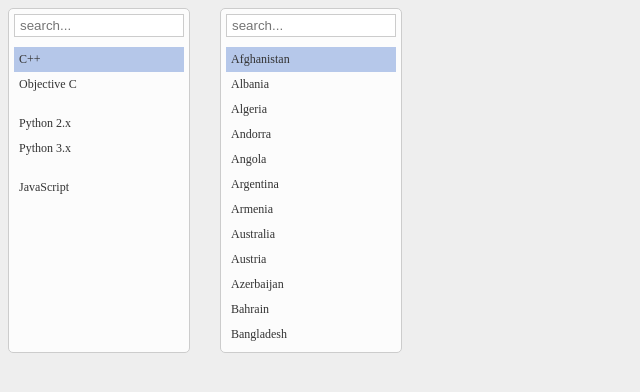
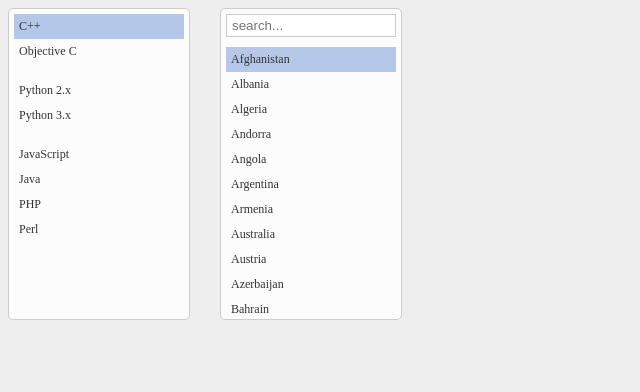
Before and after one commit to ikalnytskyi/listbox.js, a plain HTML site: page src/test.html in a window 1280 px wide. Shown: the whole page, without its empty margins (0-640 px from the left). Drawn offline with Linux system fonts and the light colour scheme.

Commit message:
Resize list to avaliable listbox space.

```diff
--- a/src/js/listbox.js
+++ b/src/js/listbox.js
@@ -60,13 +60,13 @@ Listbox.prototype = {
 
         // searchbar wrapper is needed for properly stretch
         // the seacrhbar over the listbox width
-        var searchbar_wrapper = $('<div>')
+        var searchbarWrapper = $('<div>')
             .addClass(this.SEARCHBAR_CLASS + '-wrapper')
             .appendTo(this._listbox)
 
         var searchbar = $('<input>')
             .addClass(this.SEARCHBAR_CLASS)
-            .appendTo(searchbar_wrapper)
+            .appendTo(searchbarWrapper)
             .attr('placeholder', 'search...')
 
         // set filter handler
@@ -101,6 +101,9 @@ Listbox.prototype = {
             if (!instance._multiselect && !isItemSelect)
                 instance._setItem(instance._list.children(':visible').first())
         })
+
+        // save for using in _resizeListToListbox()
+        this._searchbarWrapper = searchbarWrapper
     },
 
     _createList: function() {
@@ -108,6 +111,8 @@ Listbox.prototype = {
         this._list = $('<div>')
             .addClass(this.LIST_CLASS)
             .appendTo(this._listbox)
+
+        this._resizeListToListbox()
 
         // create items
         var instance = this
@@ -166,5 +171,15 @@ Listbox.prototype = {
         item.attr('selected')
             ? this._unselectItem(item)
             : this._selectItem(item)
+    },
+
+    _resizeListToListbox: function() {
+        var listHeight = this._listbox.height()
+
+        if (this._withSeachbar) {
+            listHeight -= this._searchbarWrapper.outerHeight(true)
+        }
+
+        this._list.height(listHeight)
     }
 }
--- a/src/styles/listbox.css
+++ b/src/styles/listbox.css
@@ -25,11 +25,11 @@
     border: 1px solid #CCC;
     border-radius: 5px;
     background: #FCFCFC;
+    height: 300px;
 }
 
 .lbjs .lbjs-list {
     margin: 0px;
-    height: 300px;
     overflow: auto;
 }
 
--- a/src/test.html
+++ b/src/test.html
@@ -35,7 +35,7 @@
           new Listbox({
               parent: $('#languages'),
               class: 'myOwnClass',
-              withSearchbar: true,
+              withSearchbar: false,
               multiselect: true
           })
       });
@@ -49,6 +49,9 @@
     <option value="py3">Python 3.x</option>
     <option disabled></option>
     <option value="js">JavaScript</option>
+    <option value="java">Java</option>
+    <option value="php">PHP</option>
+    <option value="perl">Perl</option>
   </select>
 
   <select id="countries">
```
